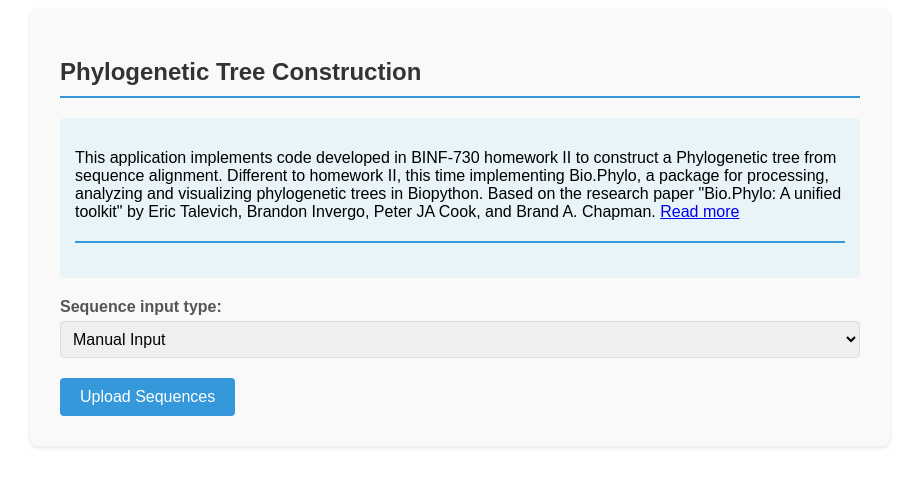
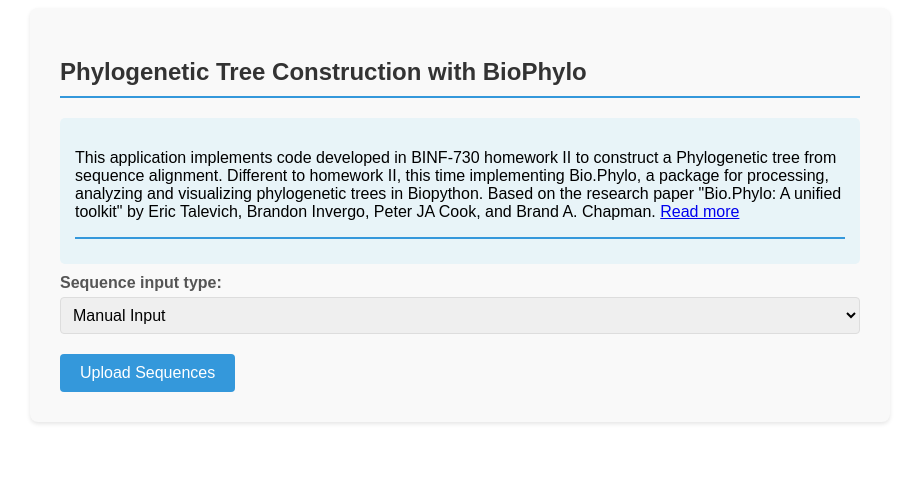
Before and after one commit to bjcabral/binf730-2024, a Django app: page /upload/ in a window 1280 px wide. Shown: the top 487 px of the page, without its empty margins (180-1099 px from the left). Run offline with Django 5.2, Linux system fonts and the light colour scheme; parts of the project's set-up code (start-up, migrations or seed data) failed here and were passed over.

Commit message:
Beautify and include informational text to main page

```diff
--- a/django-apps/Binf730Final/filesUpload/templates/upload.html
+++ b/django-apps/Binf730Final/filesUpload/templates/upload.html
@@ -2,8 +2,7 @@
     {% csrf_token %}
     {{ form.non_field_errors }}
 
-    <h2>Phylogenetic Tree Construction</h2>
-
+    <h2>Phylogenetic Tree Construction with BioPhylo</h2>
     <div class="form-description">
         <p>This application implements code developed in BINF-730 homework II to construct a Phylogenetic
         tree from sequence alignment. Different to homework II, this time implementing Bio.Phylo, a package for
@@ -37,7 +36,7 @@
             sequence identifier and optional description, and the sequence data in the next line.</p>
             <p>Example:</p>
             <pre><code>>Alien| Alien DNA found on the moon
-ATTTCCCGGCCTTG</code></pre>
+             ATTTCCCGGCCTTG</code></pre>
         </div>
         <div class="form-group">
             {{ form.number_of_fasta_files.label_tag }}
@@ -71,7 +70,8 @@
         background-color: #e8f4f8;
         padding: 15px;
         border-radius: 5px;
-        margin-bottom: 20px;
+        margin-bottom: 10px;
+        margin-top: 10px;
     }
 
     .form-group {
@@ -137,7 +137,7 @@
         border: none;
         height: 2px;
         background-color: #3498db;
-        margin: 20px 0;
+        margin: 10px 0;
     }
 </style>
 
```
